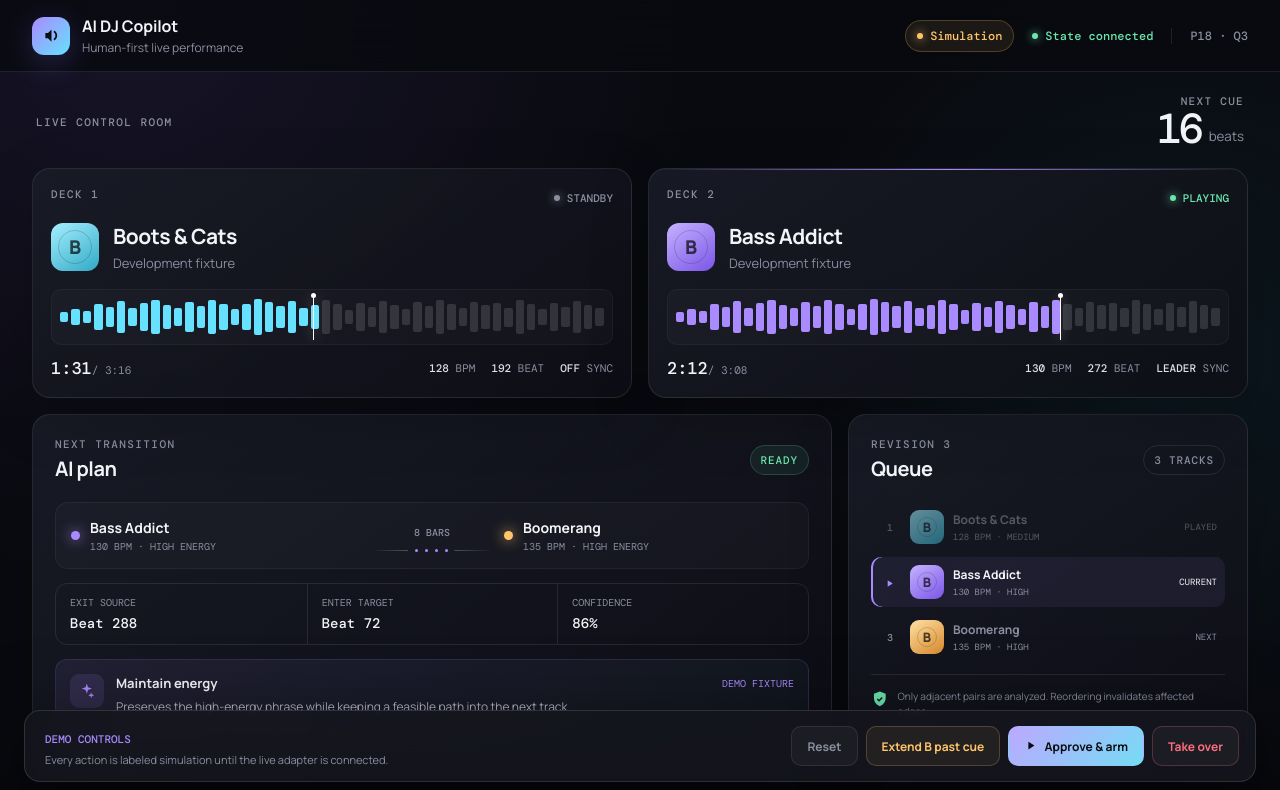
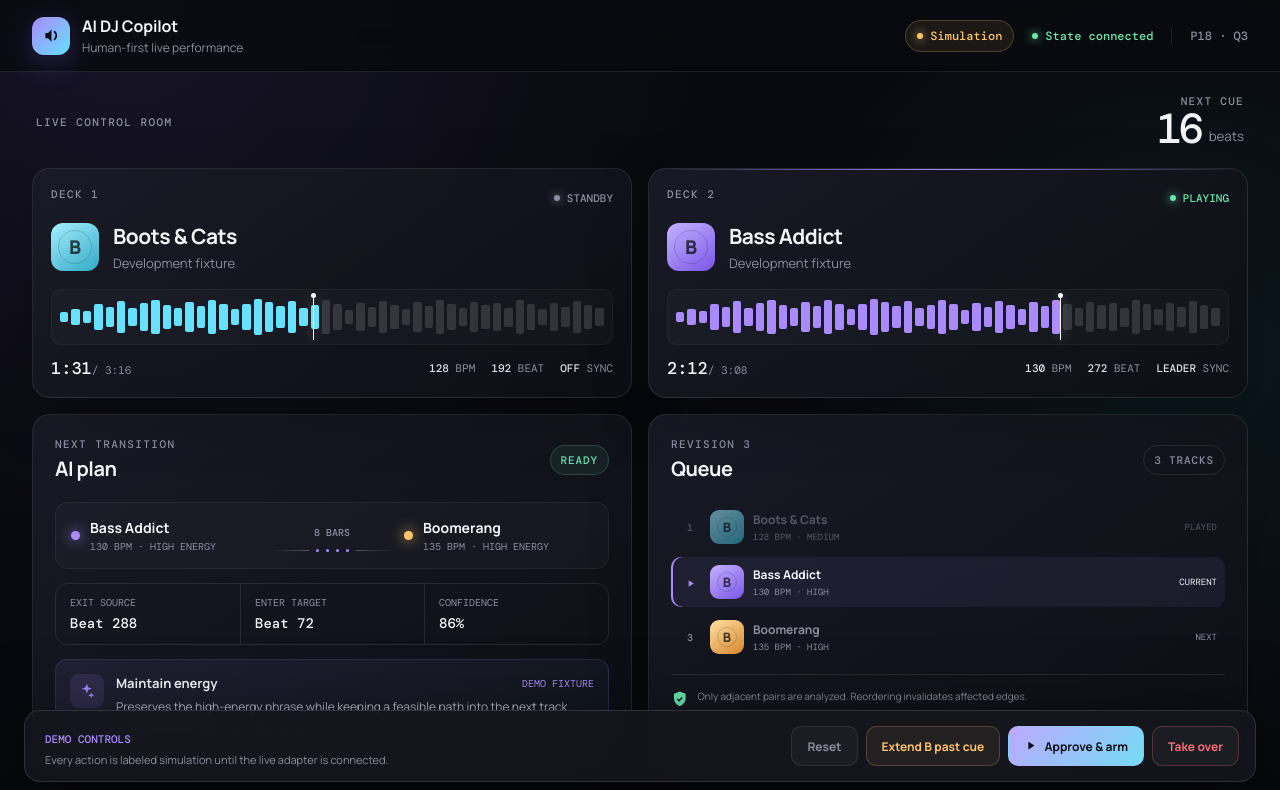
Before and after one commit to hhtzuhh/autoDJ, a React (Vite) app: page / in a window 1280 px wide. Shown: the top 790 px of the page. Built offline with nearby package versions, Linux system fonts and the light colour scheme.

Commit message:
Balance plan and queue panels

```diff
--- a/src/styles.css
+++ b/src/styles.css
@@ -131,7 +131,7 @@ main { width: min(1440px, calc(100% - 64px)); margin: 0 auto; }
 .deck-metrics b { color: #dddfea; font-weight: 500; }
 .empty-deck { height: 170px; display: grid; place-items: center; color: var(--muted); }
 
-.workspace-grid { display: grid; grid-template-columns: minmax(0, 1.6fr) minmax(330px, .8fr); gap: 16px; margin-top: 16px; }
+.workspace-grid { display: grid; grid-template-columns: repeat(2, minmax(0, 1fr)); gap: 16px; margin-top: 16px; }
 .panel { padding: 22px; }
 .panel__header { justify-content: space-between; margin-bottom: 20px; }
 .panel__header h2 { margin: 0; font-size: 20px; letter-spacing: -.025em; }
```
